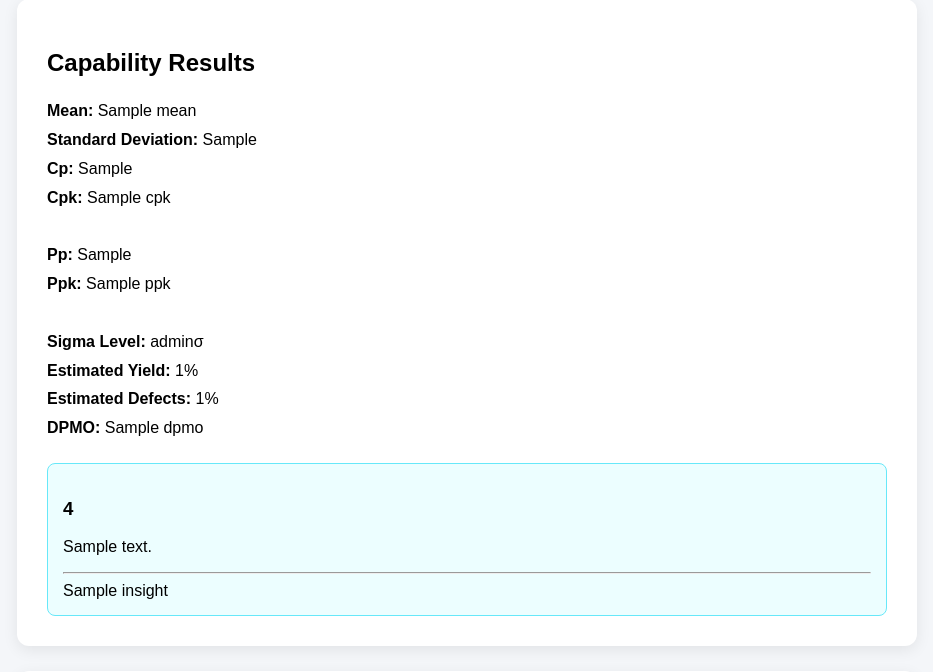
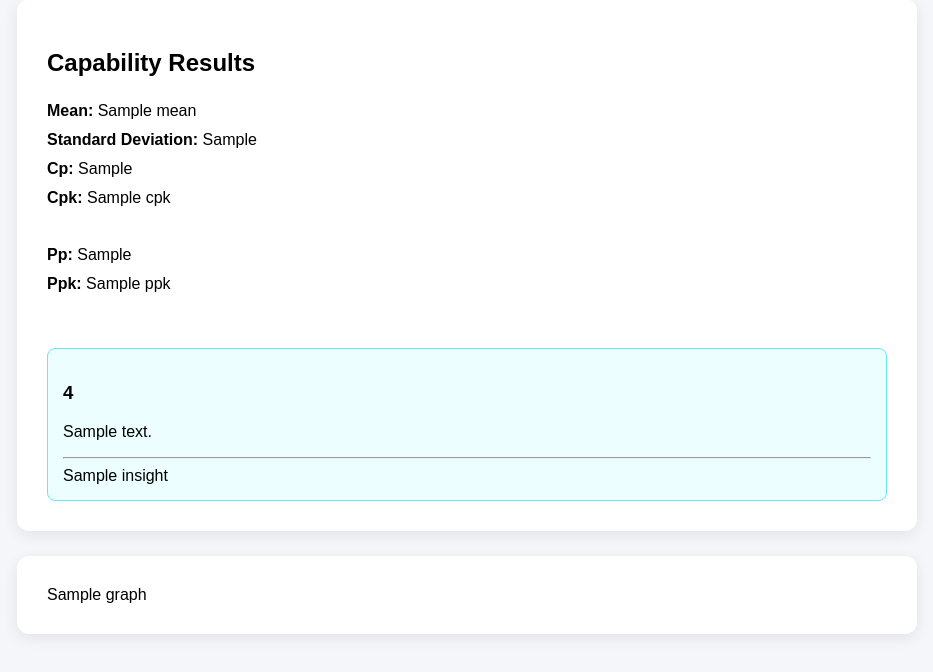
Before and after one commit to Aniket182001/spc-web-app, a Flask app: template templates/capability.html in a window 1280 px wide. Shown: the part 537-1209 px from the top of the page, without its empty margins (173-1106 px from the left). Run offline with Flask 3, Linux system fonts and the light colour scheme; the template is opened without the code that fills it: most values are stand-ins (such as "Sample title", 1, 10 or a date in 2020).

Commit message:
Refine sigma calculation and simplify capability frontend

```diff
--- a/templates/capability.html
+++ b/templates/capability.html
@@ -122,10 +122,6 @@
             <b>Ppk:</b> {{ results.ppk }}
             <br><br>
 
-            <b>Sigma Level:</b> {{ results.sigma_level }}σ <br>
-            <b>Estimated Yield:</b> {{ results.yield_percent }}% <br>
-            <b>Estimated Defects:</b> {{ results.defect_percent }}% <br>
-            <b>DPMO:</b> {{ results.dpmo }}
 
         </div>
 
```
Also changed, not shown: static/capability_chart.png, 1 other file.
